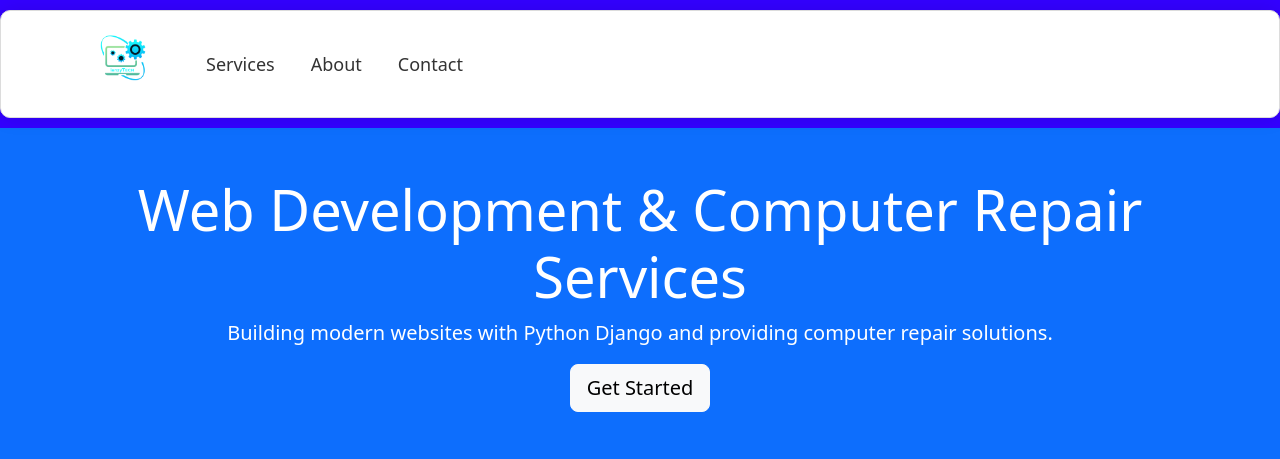
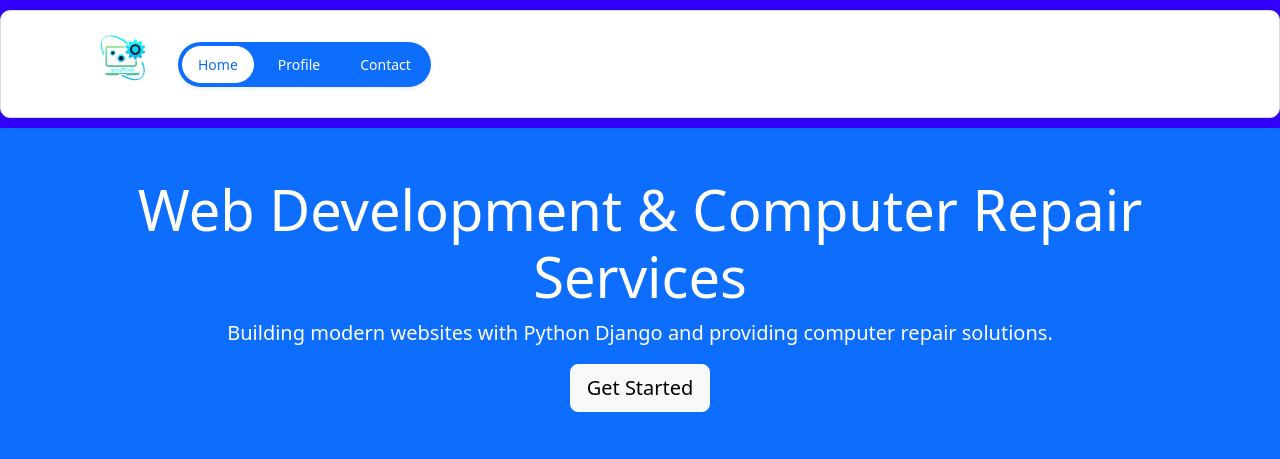
Before and after one commit to lanzy-lanzy/lanzy, a Django app: page / in a window 1280 px wide. Shown: the top 459 px of the page. Run offline with Django 4.2, Linux system fonts and the light colour scheme; some libraries are stand-ins or nearby versions.

Commit message:
Update landing_page.html

```diff
--- a/myapp/templates/landing_page.html
+++ b/myapp/templates/landing_page.html
@@ -36,21 +36,22 @@
         <span class="navbar-toggler-icon"></span>
       </button>
       <div class="collapse navbar-collapse" id="navbarNav">
-        <ul class="navbar-nav ml-auto">
-          <li class="nav-item">
-            <a class="nav-link" href="#services">Services</a>
+        <ul class="nav nav-pills nav-fill gap-2 p-1 small bg-primary rounded-5 shadow-sm" id="pillNav2" role="tablist" style="--bs-nav-link-color: var(--bs-white); --bs-nav-pills-link-active-color: var(--bs-primary); --bs-nav-pills-link-active-bg: var(--bs-white);">
+          <li class="nav-item" role="presentation">
+            <button class="nav-link active rounded-5" id="home-tab2" data-bs-toggle="tab" type="button" role="tab" aria-selected="true">Home</button>
           </li>
-          <li class="nav-item">
-            <a class="nav-link" href="#about">About</a>
+          <li class="nav-item" role="presentation">
+            <button class="nav-link rounded-5" id="profile-tab2" data-bs-toggle="tab" type="button" role="tab" aria-selected="false">Profile</button>
           </li>
-          <li class="nav-item">
-            <a class="nav-link" href="#contact">Contact</a>
+          <li class="nav-item" role="presentation">
+            <button class="nav-link rounded-5" id="contact-tab2" data-bs-toggle="tab" type="button" role="tab" aria-selected="false">Contact</button>
           </li>
         </ul>
       </div>
     </div>
   </nav>
 </header>
+
 
 
 
```
